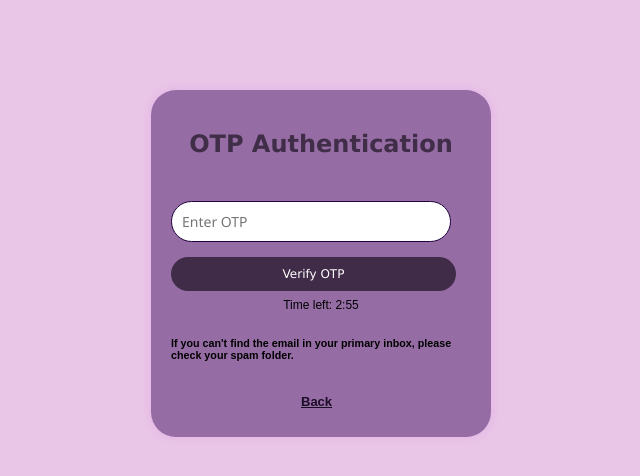
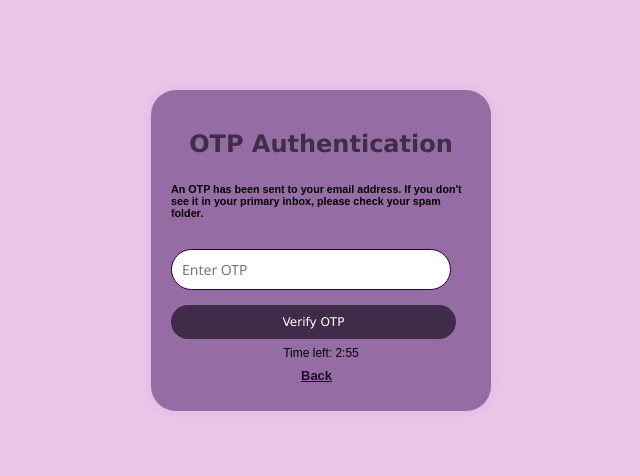
Before and after one commit to Karthikps10/Password_Manager, a Flask app: template templates/OTP.html in a window 1280 px wide. Shown: the top 476 px of the page, without its empty margins (319-959 px from the left). Run offline with Flask 3, Linux system fonts and the light colour scheme; the template is opened without the code that fills it, so the values that code supplies are empty.

Commit message:
Update OTP.html

```diff
--- a/templates/OTP.html
+++ b/templates/OTP.html
@@ -8,11 +8,11 @@
 </head>
 <body>
     <div class="container">
-        <h2>OTP Authentication</h2><br>
+        <h2>OTP Authentication</h2>
+        <h6>An OTP has been sent to your email address. If you don't see it in your primary inbox, please check your spam folder.</h6>
         <input type="text" id="otp" required placeholder="Enter OTP"><br>
         <button onclick="verify()">Verify OTP</button>
         <div id="timer" class="timer"></div>
-        <h6>If you can't find the email in your primary inbox, please check your spam folder.</h6>
         <div class="links">
             <a href="{{ url_for('index') }}" class="link2">Back</a>
         </div>
```
